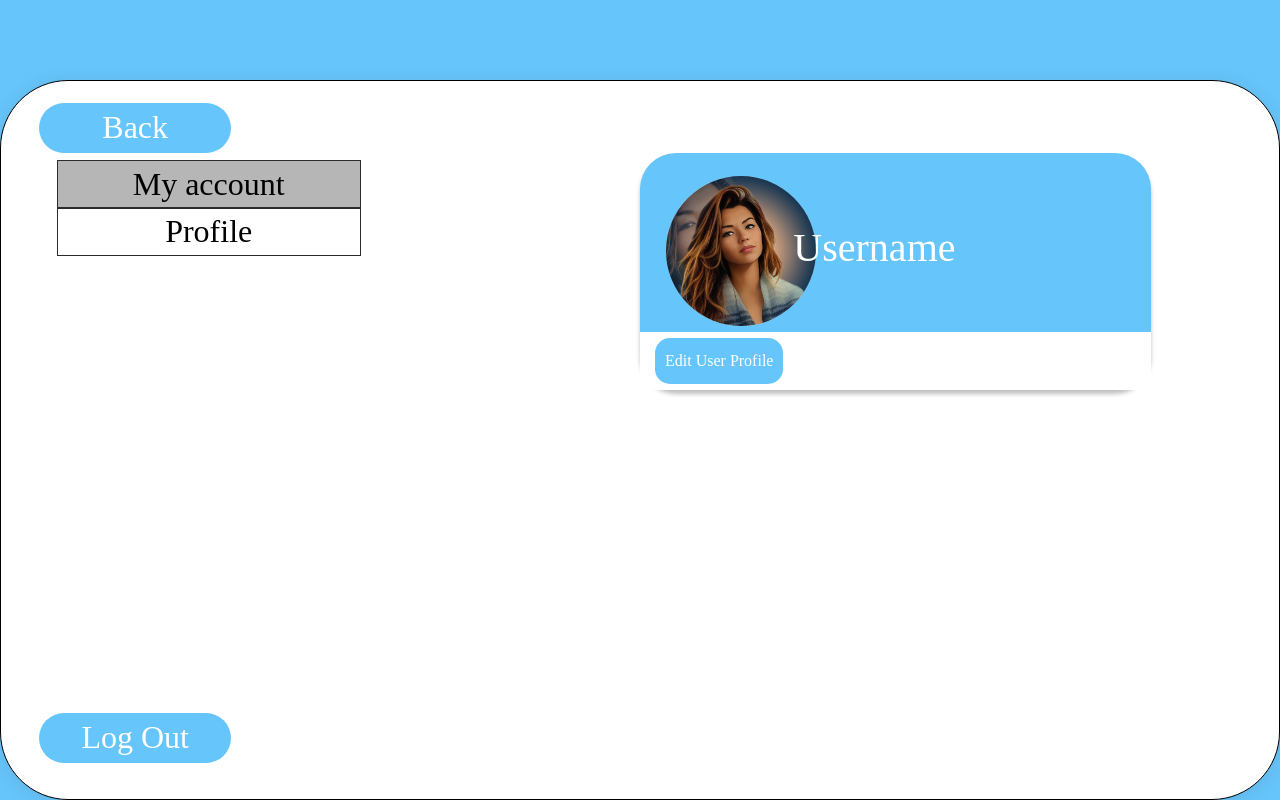
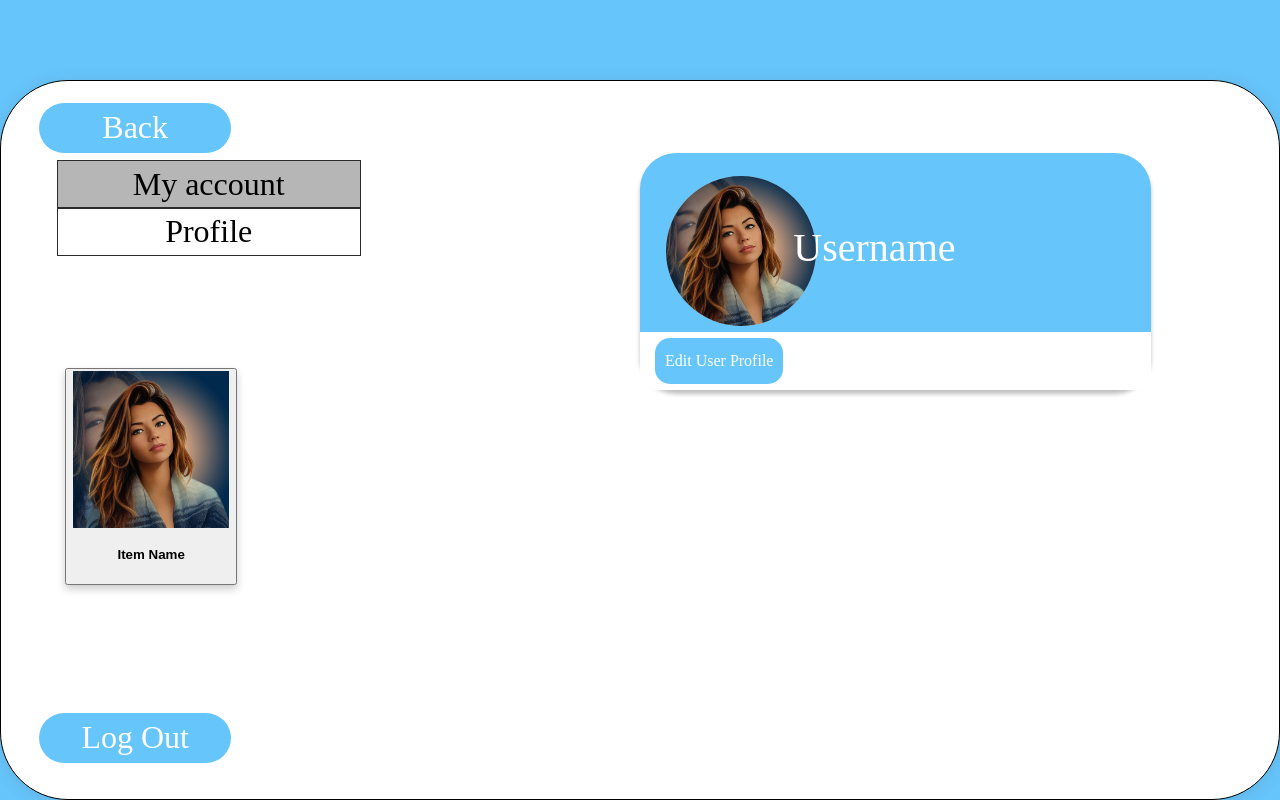
Before and after one commit to cse442-at-ub/project_s23-gamblers, a React (Create React App) app: page /setting in a window 1280 px wide. Built offline with nearby package versions, Linux system fonts and the light colour scheme.

Commit message:
CreateSetting

```diff
--- a/src/components/Setting.css
+++ b/src/components/Setting.css
@@ -7,7 +7,6 @@ top: 0%;
 background: #66C5FB;
 border-radius: 0px;
 }
-
 .Mainpage {
 box-sizing: border-box;
 position: absolute;
@@ -20,7 +19,6 @@ border: 1px solid #000000;
 box-shadow: 0px 2px 16px rgba(75, 75, 75, 0.15);
 border-radius: 68px;
 }
-
 .Icon{
 position: absolute;
 width: 40%;
@@ -31,7 +29,6 @@ background: #66C5FB;
 box-shadow: 0px 4px 4px rgba(0, 0, 0, 0.25);
 border-radius: 36px;
 }
-
 .Iconw{
 position: absolute;
 width: 40%;
@@ -83,7 +80,6 @@ background: #66C5FB;
 cursor: pointer;
 border: none;
 }
-
 .LogOutFont{
 font-family: 'Poppins';
 font-style: normal;
@@ -168,9 +164,33 @@ cursor: pointer;
 border-radius: 50%;
 display: inline-block;
 }
-img{
+.img1{
 max-width: 100%;
 max-height: 100%;
 border-radius: 50%;
 display: block;
 }
+.img2{
+max-width: 100%;
+max-height: 100%;
+display: block;
+}
+.cardposition{
+position: absolute;
+left: 5%;
+right: 50%;
+top: 40%;
+bottom: 75%;
+}
+.card {
+box-shadow: 0 4px 8px 0 rgba(0,0,0,0.2);
+transition: 0.3s;
+width: 30%;
+cursor: pointer;
+}
+.card:hover {
+box-shadow: 0 8px 16px 0 rgba(0,0,0,0.2);
+}
+.container {
+padding: 2px 16px;
+}
--- a/src/components/Setting.js
+++ b/src/components/Setting.js
@@ -17,7 +17,7 @@ function Setting(){
                 </button>
                     <div className='Icon'>
                         <div className='circle'>
-                            <img src={img1} alt='icon' />
+                            <img className='img1' src={img1} alt='icon' />
                         </div>
                         <div className='Username'>
                             <span className='UsernameFont'>Username</span>
@@ -25,16 +25,30 @@ function Setting(){
 
                     </div>
                 <div className='Iconw'>
+                <a href='\profile' >
                     <button type='button' className='Edituserprofile'>
                         <span className='EdituserprofileFont'>Edit User Profile</span>
                     </button>
+                    </a>
                 </div>
                 <button className='Myaccount'>
                     <span className='MyaccountFont'>My account</span>
                 </button>
+                <a href='\profile' >
                 <button className='Profile'>
                     <span className='ProfileFont'>Profile</span>
                 </button>
+                </a>
+                <div className='cardposition'>
+                <a href='\iteminfo' >
+                    <button className="card">
+                        <img className='img2' src={img1} alt="Avatar"/>
+                        <div class="container">
+                            <h4><b>Item Name</b></h4>
+                        </div>
+                    </button>
+                    </a>
+                </div>
 
                 <PopUp trigger={buttonPopup} setTrigger={setButtonPopup}>
                 </PopUp>
```
Also changed, not shown: src/components/LogOut.css (+0 -15 lines). Lines whose indentation alone changed are shown as unchanged.
